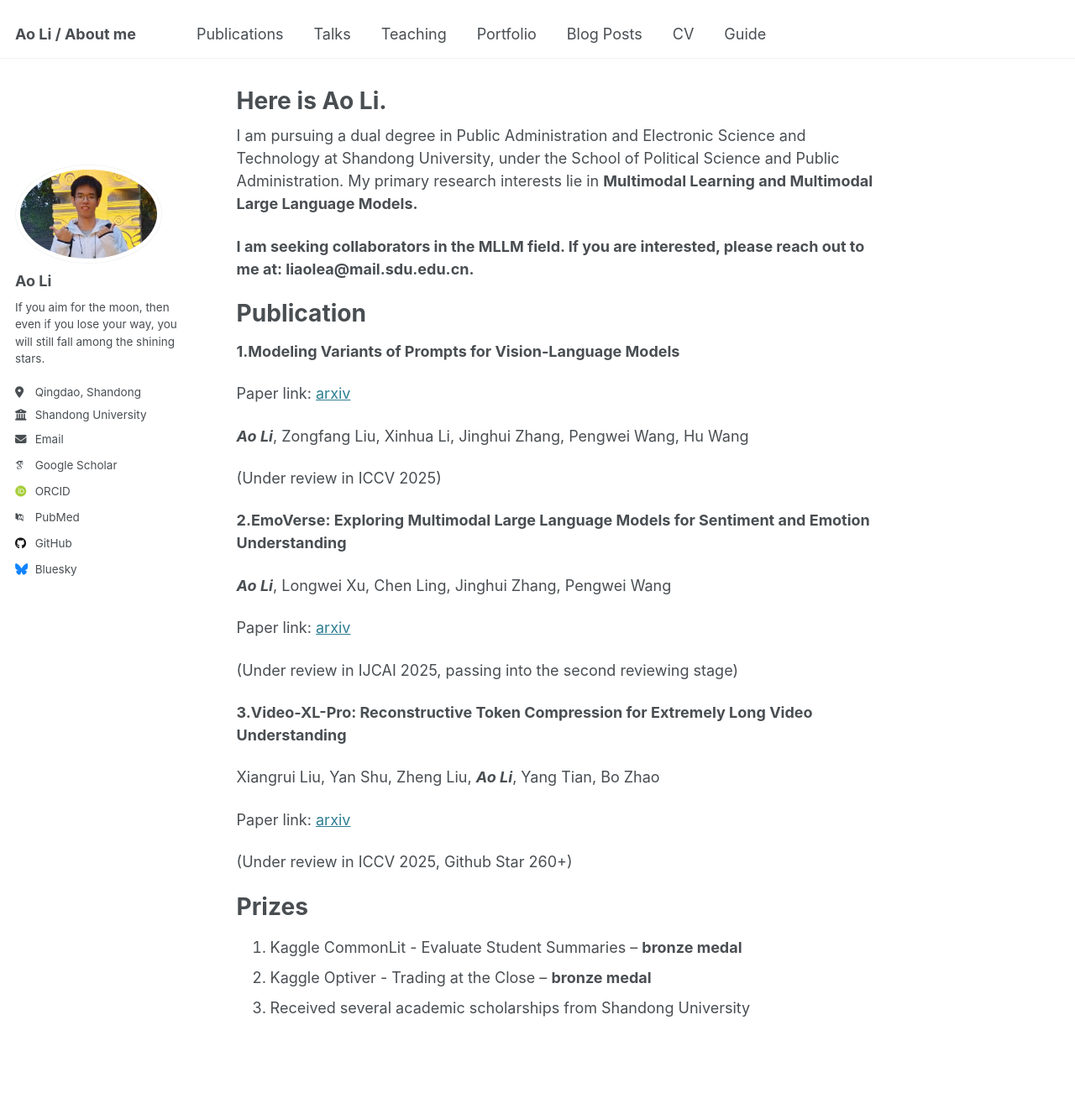
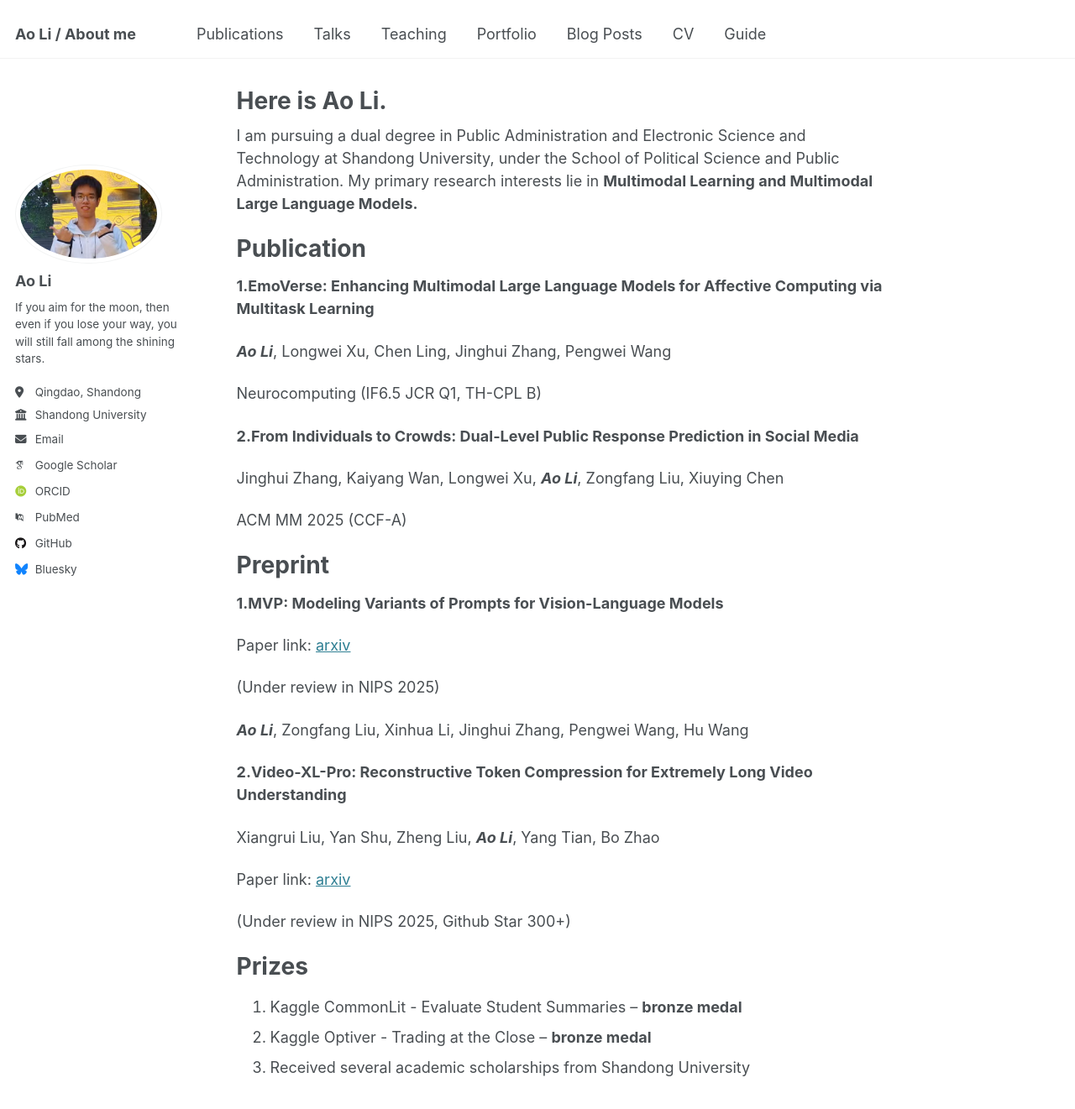
Before and after one commit to liaolea/liaolea.github.io, a Jekyll site: the page built from _pages/about.md, in a window 1280 px wide and 1400 px high. Shown: the top 1321 px of the window at 84% size. Built offline with Jekyll 4.4.1, drawn with Linux system fonts in a browser that asks for light colours; some web fonts are replaced.

Commit message:
Update about.md

```diff
--- a/_pages/about.md
+++ b/_pages/about.md
@@ -9,33 +9,37 @@ redirect_from:
 
 I am pursuing a dual degree in Public Administration and Electronic Science and Technology at Shandong University, under the School of Political Science and Public Administration. My primary research interests lie in **Multimodal Learning and Multimodal Large Language Models.**
 
-**I am seeking collaborators in the MLLM field. If you are interested, please reach out to me at: liaolea@mail.sdu.edu.cn.**
-
 Publication
 ======
-**1.Modeling Variants of Prompts for Vision-Language Models**
+**1.EmoVerse: Enhancing Multimodal Large Language Models for Affective Computing via Multitask Learning**
+
+***Ao Li***, Longwei Xu, Chen Ling, Jinghui Zhang, Pengwei Wang
+
+Neurocomputing (IF6.5 JCR Q1, TH-CPL B)
+
+**2.From Individuals to Crowds: Dual-Level Public Response Prediction in Social Media**
+
+Jinghui Zhang, Kaiyang Wan, Longwei Xu, ***Ao Li***, Zongfang Liu, Xiuying Chen
+
+ACM MM 2025 (CCF-A)
+
+Preprint
+======
+**1.MVP: Modeling Variants of Prompts for Vision-Language Models**
 
 Paper link: [arxiv](https://arxiv.org/abs/2503.08229)
 
+(Under review in NIPS 2025)
+
 ***Ao Li***, Zongfang Liu, Xinhua Li, Jinghui Zhang, Pengwei Wang, Hu Wang
 
-(Under review in ICCV 2025)
-
-**2.EmoVerse: Exploring Multimodal Large Language Models for Sentiment and Emotion Understanding**
-
-***Ao Li***, Longwei Xu, Chen Ling, Jinghui Zhang, Pengwei Wang
-
-Paper link: [arxiv](https://arxiv.org/abs/2412.08049)
-
-(Under review in IJCAI 2025, passing into the second reviewing stage)
-
-**3.Video-XL-Pro: Reconstructive Token Compression for Extremely Long Video Understanding**
+**2.Video-XL-Pro: Reconstructive Token Compression for Extremely Long Video Understanding**
 
 Xiangrui Liu, Yan Shu, Zheng Liu, ***Ao Li***, Yang Tian, Bo Zhao
 
 Paper link: [arxiv](https://arxiv.org/abs/2412.08049)
 
-(Under review in ICCV 2025, Github Star 260+)
+(Under review in NIPS 2025, Github Star 300+)
 
 
 Prizes
```
